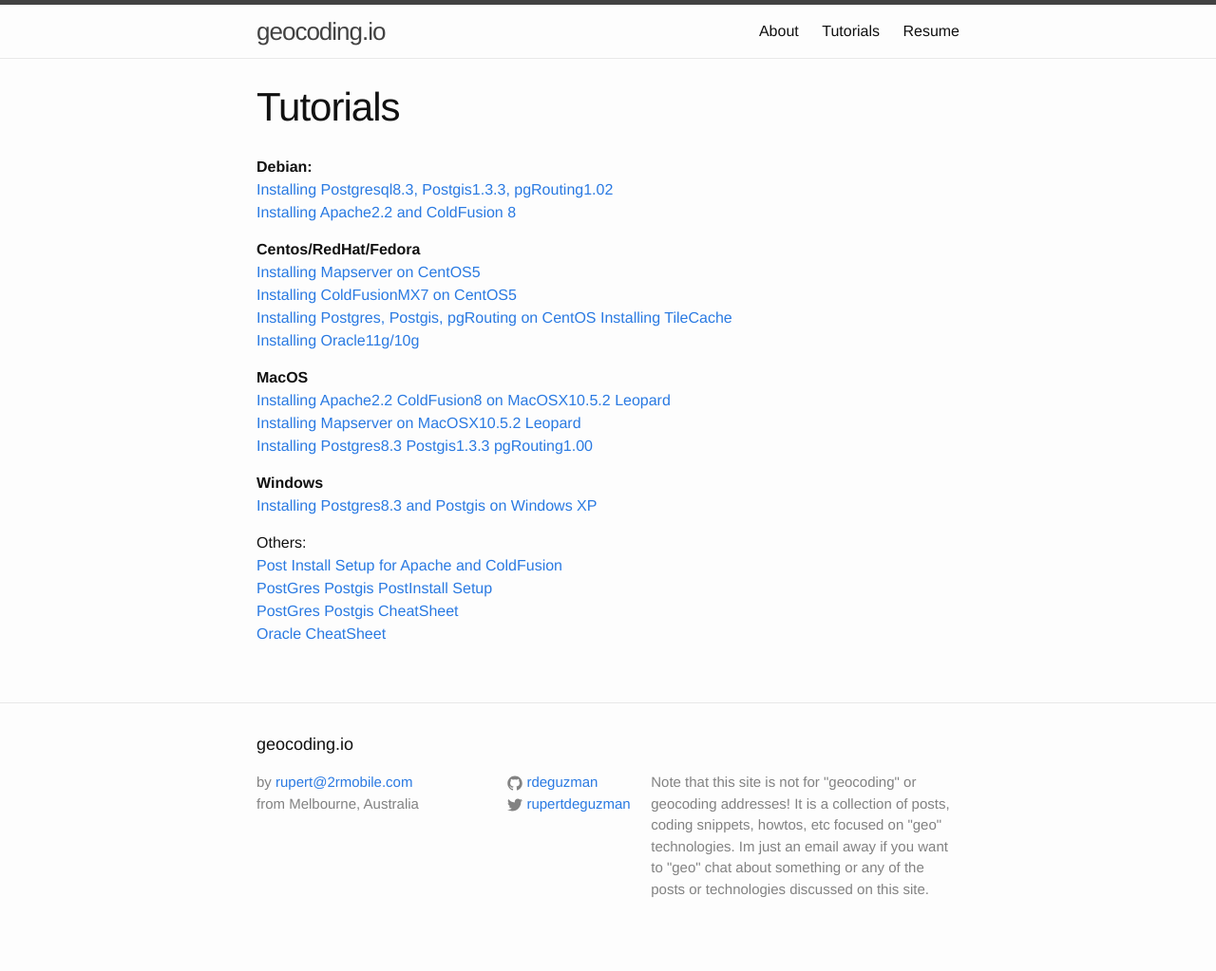
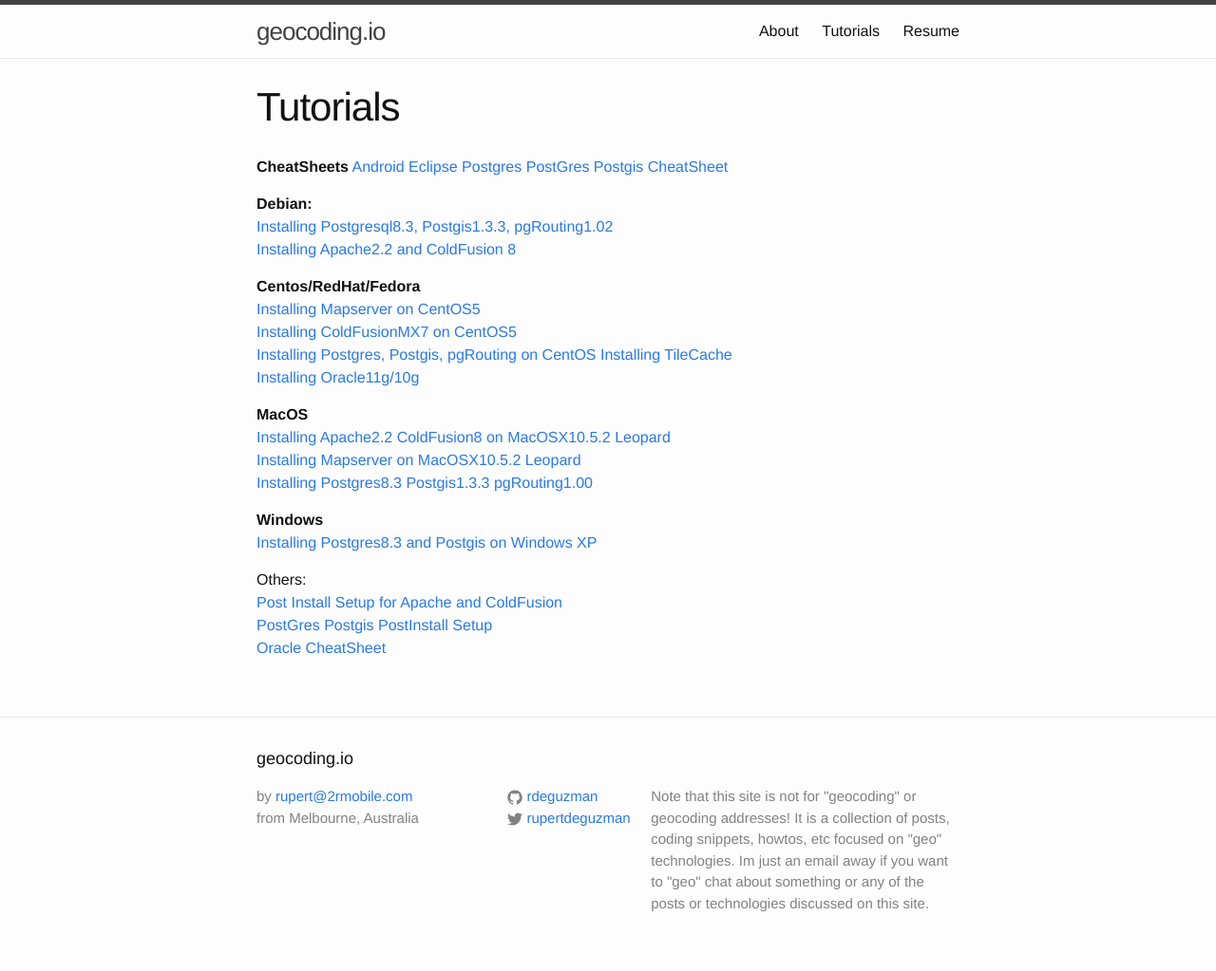
Before and after one commit to rdeguzman/rdeguzman.github.io, a Jekyll site: the page built from tutorials/index.md, in a window 1280 px wide. Shown: the whole page at 95% size. Built offline with Jekyll 4.4.1, drawn with Linux system fonts in a browser that asks for light colours.

Commit message:
Update tutorials page with cheatsheet reference for postgres

```diff
--- a/tutorials/index.md
+++ b/tutorials/index.md
@@ -3,6 +3,12 @@ title: Tutorials
 author: rupert
 layout: page
 ---
+
+**CheatSheets**
+[Android Eclipse](/cheatsheets/android-eclipse/)
+[Postgres](/cheatsheets/postgresql/)
+[PostGres Postgis CheatSheet][13]
+
 **Debian:**
 [Installing Postgresql8.3, Postgis1.3.3, pgRouting1.02][1]
 [Installing Apache2.2 and ColdFusion 8][2]
@@ -40,5 +45,5 @@ Others:
  [10]: /wordpress/2008/05/installing-postgres83-postgis133-pgrouting-on-macosx-leopard/
  [11]: /wordpress/2008/03/installing-postgres83-and-postgis-on-windows/
  [12]: /wordpress/2008/06/postgres-postgis-postinstall/
- [13]: /wordpress/2007/07/postgressql-commands/
+ [13]: /wordpress/2010/11/postgres-postgis-cheatsheet-v2-2/
  [14]: /wordpress/2008/08/oracle-sql-cheatsheet/
```
Also changed, not shown: other parts of tutorials/index.md (+0 -1 lines).
